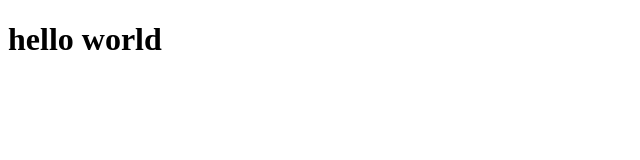
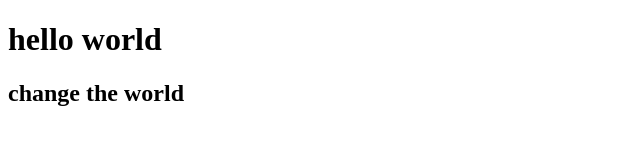
Before and after one commit to zhouboweiolddriver/merge, a plain HTML site: page index.html in a window 1280 px wide. Shown: the whole page, without its empty margins (0-640 px from the left). Drawn offline with Linux system fonts and the light colour scheme.

Commit message:
no message

```diff
--- a/index.html
+++ b/index.html
@@ -5,5 +5,6 @@
 </head>
 <body>
 <h1>hello world</h1>
+<h2>change the world</h2>
 </body>
 </html>
```
